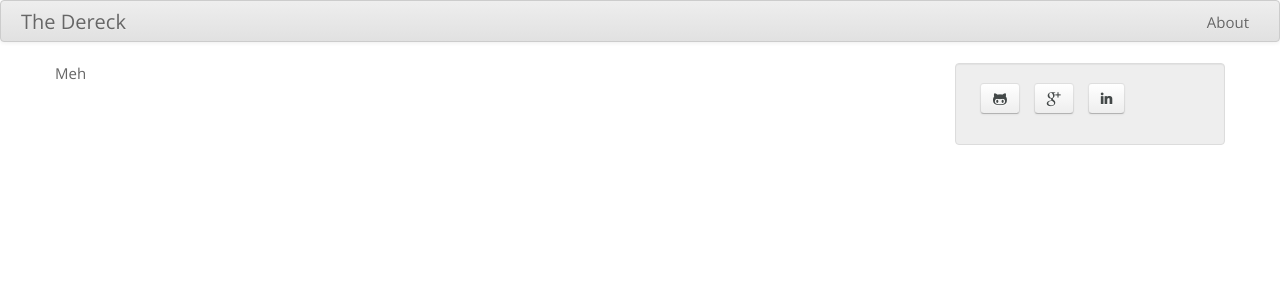
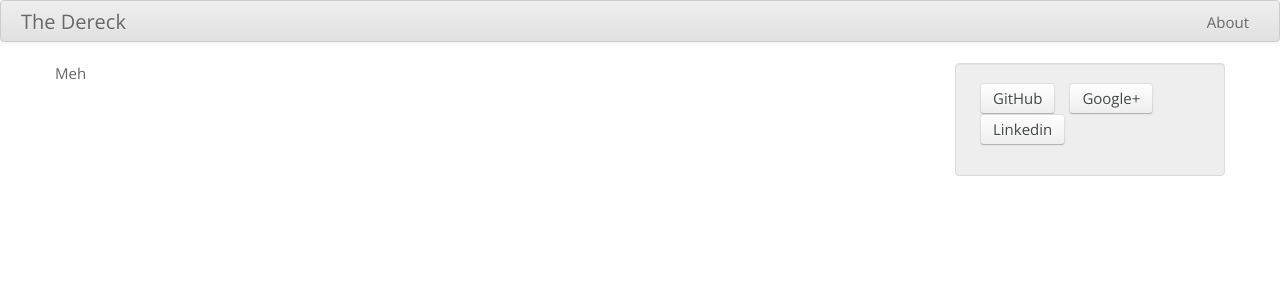
Before and after one commit to thedereck/thedereck.github.com, a Jekyll site: the page built from index.html, in a window 1280 px wide. Shown: the top 300 px of the page. Built offline with Jekyll 4.4.1, drawn with Linux system fonts in a browser that asks for light colours.

Commit message:
Testing font awesome.

```diff
--- a/_config.yml
+++ b/_config.yml
@@ -17,4 +17,4 @@ bootstrap_css: spacelab.bootstrap.min.css
 bootstrap_responsive_css: bootstrap-responsive.min.css
 bootstrap_js: bootstrap.min.js
 jquery_js: jquery-1.9.1.min.js
-font_awesome_css: font-awesome.min.css
+font_awesome_css: false
```
